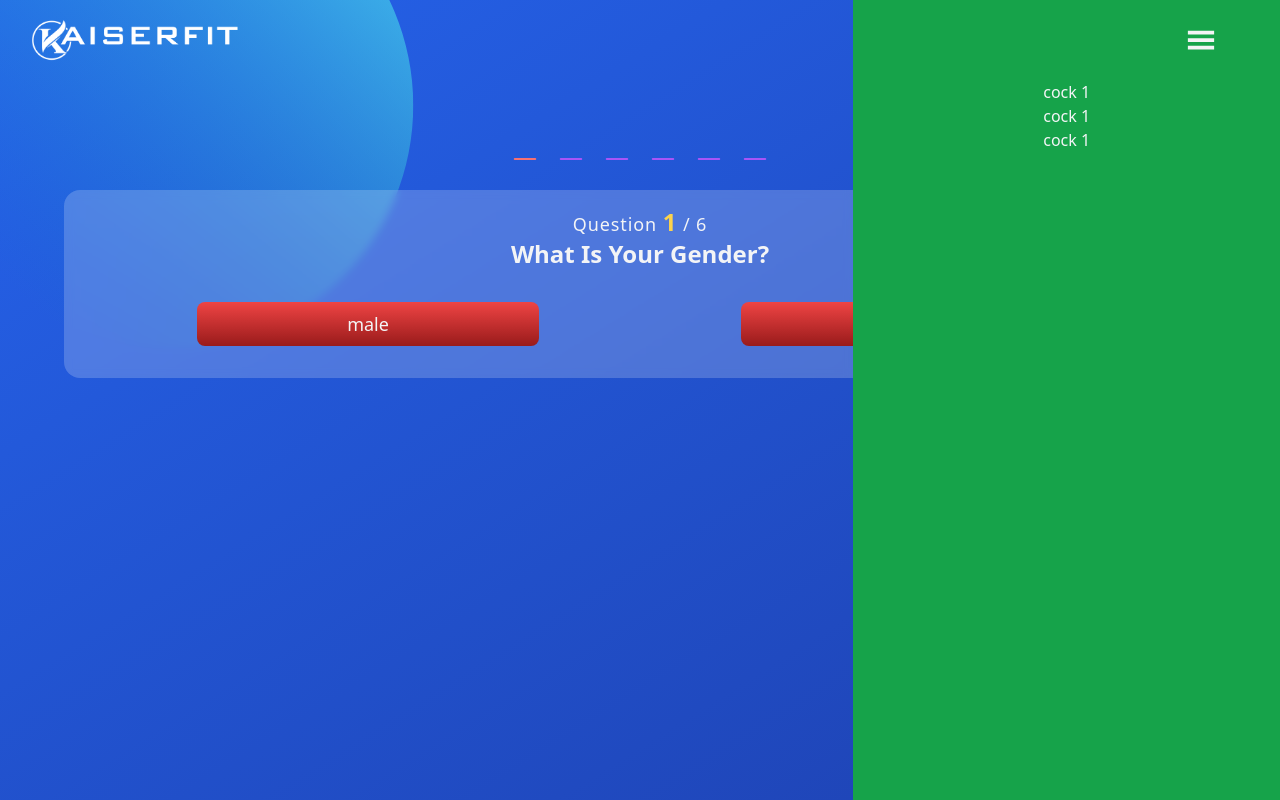
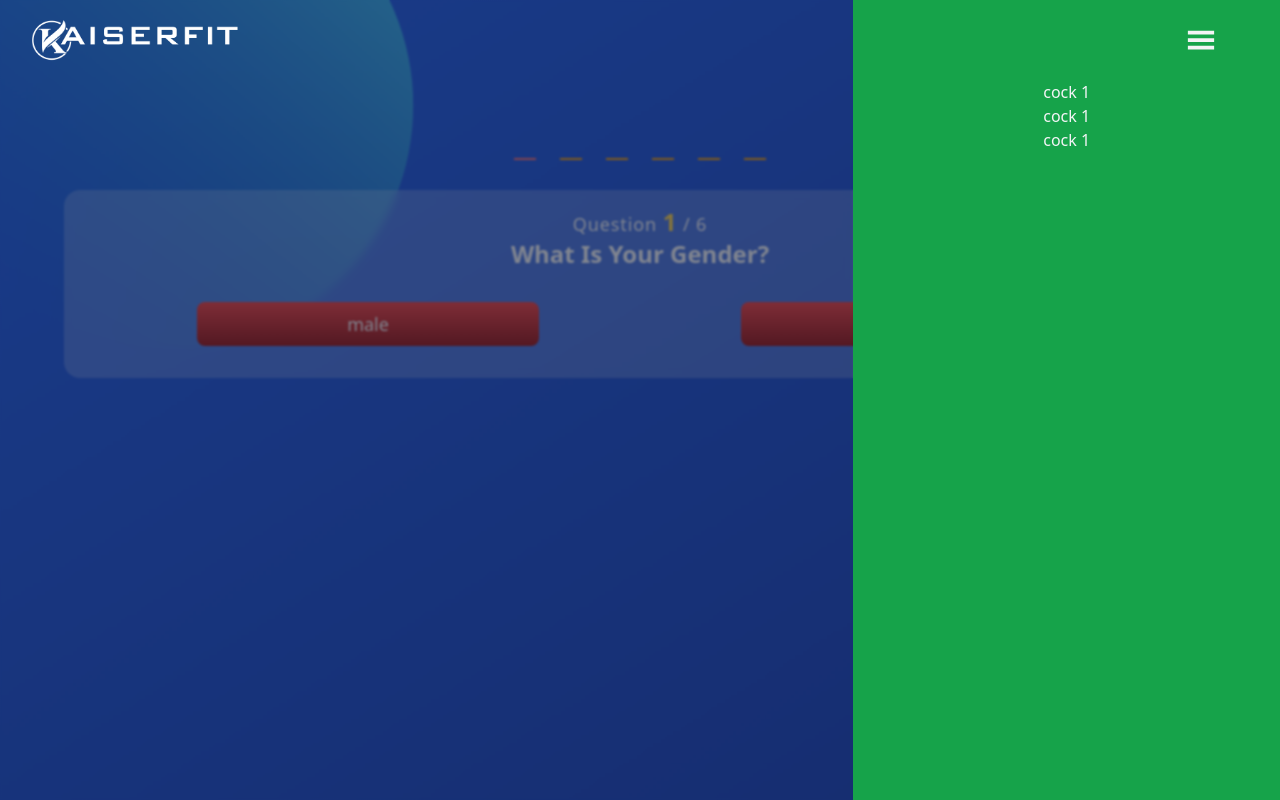
Before and after one commit to kaiserfit/kaiser-next, a Next.js app: page /quiz in a window 1280 px wide. Both pictures are taken after a click on the button 1201 px from the left and 40 px from the top of the page. Built offline with nearby package versions, Linux system fonts and the light colour scheme; no server answers.

Commit message:
refactor:navbar backdrop menu

```diff
--- a/src/components/Layout.tsx
+++ b/src/components/Layout.tsx
@@ -1,5 +1,5 @@
 import Image from "next/image";
-import React, { useState } from "react";
+import React, { Dispatch, useState } from "react";
 import { Children } from "../lib/types";
 import { GiHamburgerMenu } from "react-icons/gi";
 import Link from "next/link";
@@ -20,9 +20,7 @@ function Layout({ children }: Children) {
           <div className="min-h-screen">{children}</div>
 
           <Footer />
-          {/* {showMenu && (
-            <div className="h-full w-full absolute inset-0 bg-slate-900/50 backdrop-blur-[1px]"></div>
-          )} */}
+          {showMenu && <BackDrop setShowMenu={setShowMenu} />}
         </div>
       </div>
     </>
@@ -91,6 +89,19 @@ function Menu({
         <a onClick={() => setShowMenu((prev) => !prev)}>cock 1</a>
       </Link>
     </div>
+  );
+}
+
+function BackDrop({
+  setShowMenu,
+}: {
+  setShowMenu: Dispatch<React.SetStateAction<boolean>>;
+}) {
+  return (
+    <div
+      onClick={() => setShowMenu(false)}
+      className="h-full w-full absolute inset-0 bg-slate-900/50 backdrop-blur-[1px]"
+    ></div>
   );
 }
 
--- a/src/pages/quiz/index.tsx
+++ b/src/pages/quiz/index.tsx
@@ -263,7 +263,7 @@ function ProgressBar({ indexQuestion }: { indexQuestion: number }) {
         <span
           className={`${i === indexQuestion && "text-red-400"} ${
             i < indexQuestion && "text-green-400"
-          } ${i > indexQuestion && "text-purple-500"} text-3xl font-medium`}
+          } ${i > indexQuestion && "text-amber-500"} text-3xl font-medium`}
           key={Math.random() * 123}
         >
           <BsDashLg />
```
